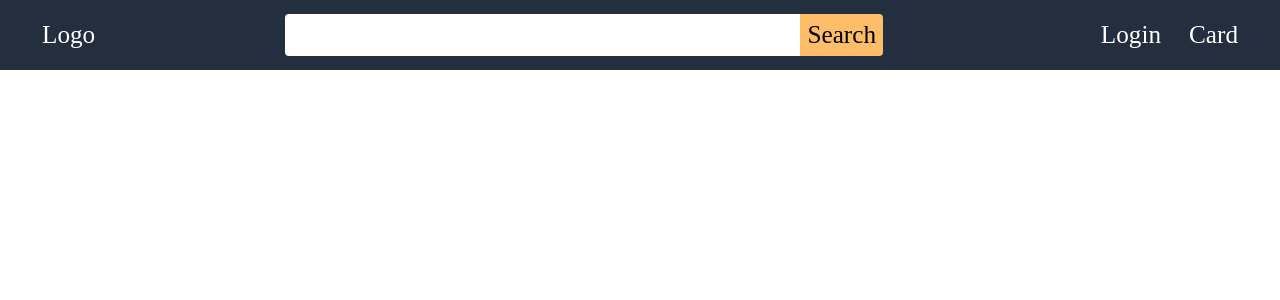
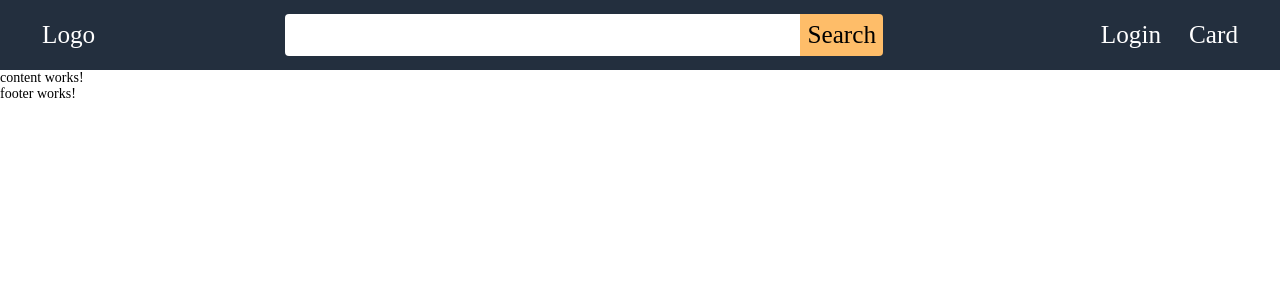
Before and after one commit to Inotfest/store, an Angular app: page / in a window 1280 px wide. Shown: the top 300 px of the page. Built offline with nearby package versions, Linux system fonts and the light colour scheme.

Commit message:
create content and footer component

```diff
--- a/src/app/app.module.ts
+++ b/src/app/app.module.ts
@@ -5,12 +5,16 @@ import { AppRoutingModule } from './app-routing.module';
 import { AppComponent } from './app.component';
 import { HomeComponent } from './homePage/home/home.component';
 import { HeaderComponent } from './homePage/header/header.component';
+import { FooterComponent } from './homePage/footer/footer.component';
+import { ContentComponent } from './homePage/content/content.component';
 
 @NgModule({
   declarations: [
     AppComponent,
     HomeComponent,
-    HeaderComponent
+    HeaderComponent,
+    FooterComponent,
+    ContentComponent
   ],
   imports: [
     BrowserModule,
--- /dev/null
+++ b/src/app/homePage/content/content.component.html
@@ -0,0 +1 @@
+<p>content works!</p>
--- /dev/null
+++ b/src/app/homePage/content/content.component.ts
@@ -0,0 +1,15 @@
+import { Component, OnInit } from '@angular/core';
+
+@Component({
+  selector: 'app-content',
+  templateUrl: './content.component.html',
+  styleUrls: ['./content.component.scss']
+})
+export class ContentComponent implements OnInit {
+
+  constructor() { }
+
+  ngOnInit(): void {
+  }
+
+}
--- /dev/null
+++ b/src/app/homePage/footer/footer.component.html
@@ -0,0 +1 @@
+<p>footer works!</p>
--- /dev/null
+++ b/src/app/homePage/footer/footer.component.ts
@@ -0,0 +1,15 @@
+import { Component, OnInit } from '@angular/core';
+
+@Component({
+  selector: 'app-footer',
+  templateUrl: './footer.component.html',
+  styleUrls: ['./footer.component.scss']
+})
+export class FooterComponent implements OnInit {
+
+  constructor() { }
+
+  ngOnInit(): void {
+  }
+
+}
--- a/src/app/homePage/home/home.component.html
+++ b/src/app/homePage/home/home.component.html
@@ -1 +1,3 @@
 <app-header></app-header>
+<app-content></app-content>
+<app-footer></app-footer>
```
Also changed, not shown: src/app/homePage/content/content.component.scss (added), src/app/homePage/footer/footer.component.scss (added), 2 other files (tests, documents, lock files or other folders).
